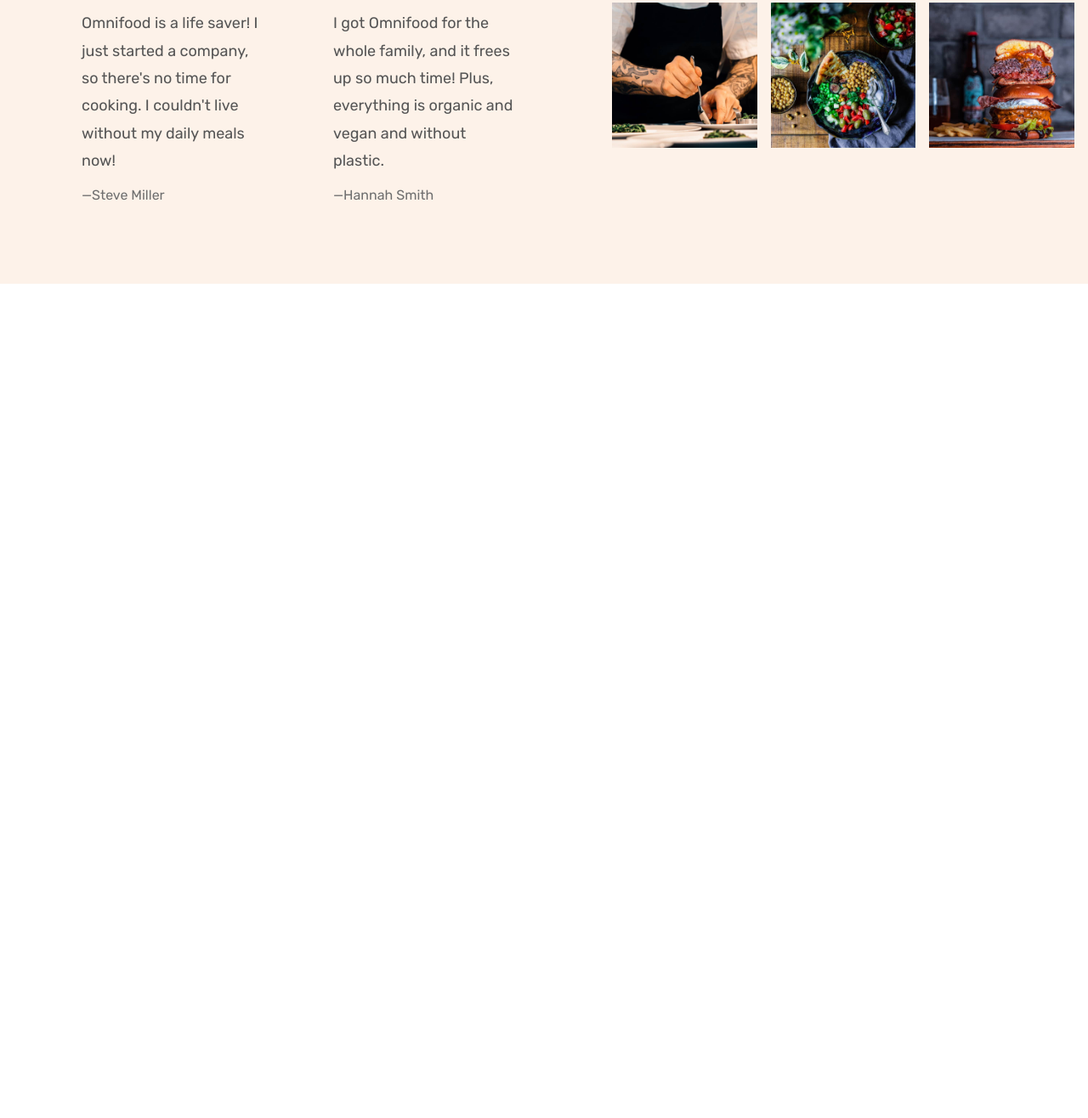
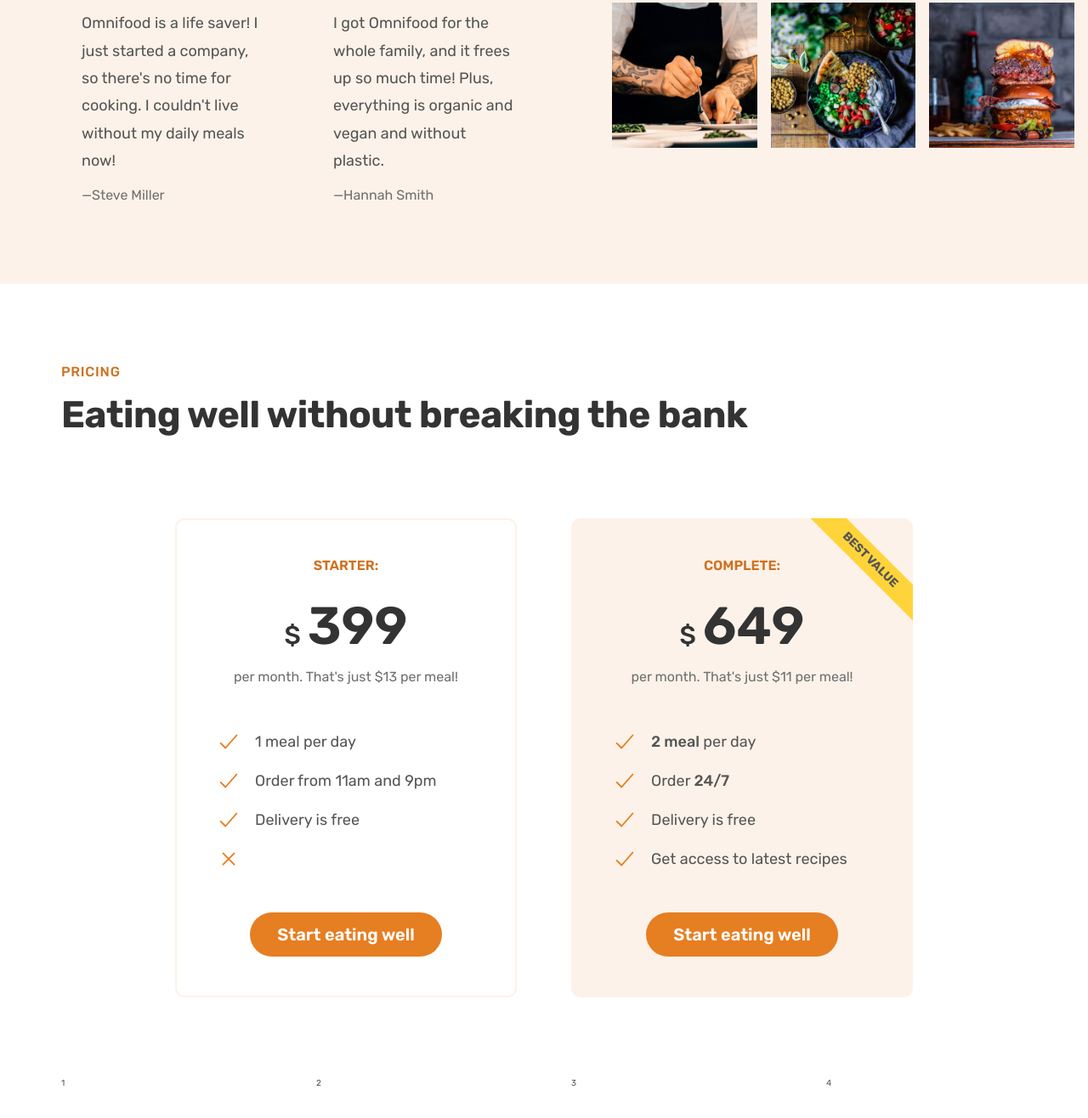
Before and after one commit to veremeychukden/food-landing, a plain HTML site: page index.html in a window 1280 px wide. Shown: the part 4277-5593 px from the top of the page at 85% size. Before the commit the page ends 4611 px from the top, so only its background shows below. Drawn offline with nearby package versions, Linux system fonts and the light colour scheme.

Commit message:
Finished with pricing section and started to create feature section

```diff
--- a/index.html
+++ b/index.html
@@ -319,6 +319,80 @@
     </div>
   </section>
 
+  <section class="section-pricing">
+    <div class="container">
+      <span class="subheading">Pricing</span>
+      <h2 class="heading-secondary">
+        Eating well without breaking the bank
+      </h2>
+    </div>
+    <div class="container grid grid-2-cols">
+      <div class="pricing-plan pricing-plan-starter">
+        <header class="plan-header">
+          <p class="plan-name">Starter:</p>
+          <p class="plan-price"><span>$</span>399</p>
+          <p class="plan-text">per month. That's just $13 per meal!</p>
+        </header>
+        <ul class="list">
+          <li class="list-item">
+            <ion-icon class="list-icon" name="checkmark-outline"></ion-icon>
+            <span>1 meal per day</span>
+          </li>
+          <li class="list-item">
+            <ion-icon class="list-icon" name="checkmark-outline"></ion-icon>
+            <span>Order from 11am and 9pm</span>
+          </li>
+          <li class="list-item">
+            <ion-icon class="list-icon" name="checkmark-outline"></ion-icon>
+            <span>Delivery is free</span>
+          </li>
+          <li class="list-item">
+            <ion-icon class="list-icon" name="close-outline"></ion-icon>
+          </li>
+        </ul>
+        <div class="plan-sign-up">
+          <a href="#" class="btn btn-full">Start eating well</a>
+        </div>
+      </div>
+      <div class="pricing-plan pricing-plan-complete">
+        <header class="plan-header">
+          <p class="plan-name">Complete:</p>
+          <p class="plan-price"><span>$</span>649</p>
+          <p class="plan-text">per month. That's just $11 per meal!</p>
+        </header>
+        <ul class="list">
+          <li class="list-item">
+            <ion-icon class="list-icon" name="checkmark-outline"></ion-icon>
+            <span><strong>2 meal</strong> per day</span>
+          </li>
+          <li class="list-item">
+            <ion-icon class="list-icon" name="checkmark-outline"></ion-icon>
+            <span>Order <strong>24/7</strong></span>
+          </li>
+          <li class="list-item">
+            <ion-icon class="list-icon" name="checkmark-outline"></ion-icon>
+            <span>Delivery is free</span>
+          </li>
+          <li class="list-item">
+            <ion-icon class="list-icon" name="checkmark-outline"></ion-icon>
+            <span>Get access to latest recipes</span>
+          </li>
+        </ul>
+        <div class="plan-sign-up">
+          <a href="#" class="btn btn-full">Start eating well</a>
+        </div>
+      </div>
+    </div>
+
+    <div class="container grid grid-4-cols">
+      <div class="feature">1</div>
+      <div class="feature">2</div>
+      <div class="feature">3</div>
+      <div class="feature">4</div>
+    </div>
+
+  </section>
+
   </main>
 <script type="module" src="https://unpkg.com/ionicons@5.5.2/dist/ionicons/ionicons.esm.js"></script>
 <script nomodule src="https://unpkg.com/ionicons@5.5.2/dist/ionicons/ionicons.js"></script>
--- a/styles/general.css
+++ b/styles/general.css
@@ -139,6 +139,26 @@
   border-bottom: 1px solid transparent;
 }
 
+.list {
+  list-style: none;
+  display: flex;
+  flex-direction: column;
+  gap: 1.6rem;
+}
+
+.list-item {
+  font-size: 1.8rem;
+  display: flex;
+  align-items: center;
+  gap: 1.6rem;
+}
+
+.list-icon {
+  width: 3rem;
+  height: 3rem;
+  color: #e67e22;
+}
+
 .margin-right-sm {
   margin-right: 1.6rem !important;
 }
@@ -163,6 +183,10 @@
   column-gap: 6.4rem;
 }
 
+.grid:not(:last-child) {
+  margin-bottom: 9.6rem;
+}
+
 .grid-center {
   align-items: center;
 }
--- a/styles/style.css
+++ b/styles/style.css
@@ -272,26 +272,6 @@
   color: #e67e22;
 }
 
-.list {
-  list-style: none;
-  display: flex;
-  flex-direction: column;
-  gap: 1.6rem;
-}
-
-.list-item {
-  font-size: 1.8rem;
-  display: flex;
-  align-items: center;
-  gap: 1.6rem;
-}
-
-.list-icon {
-  width: 3rem;
-  height: 3rem;
-  color: #e67e22;
-}
-
 /* Testimonial */
 .section-testimonials {
   background-color: #fdf2e9;
@@ -348,3 +328,78 @@
 .gallery-image:hover {
   transform: scale(1.1);
 }
+
+/* Pricing */
+.section-pricing {
+  padding: 9.6rem 0;
+}
+
+.pricing-plan {
+  border-radius: 11px;
+  width: 75%;
+}
+
+.pricing-plan-starter {
+  justify-self : end;
+  border: 2px solid #fdf2e9;
+  padding: 4.6rem;
+}
+
+.pricing-plan-complete {
+  background-color: #fdf2e9;
+  padding: 4.8rem;
+  position: relative;
+  overflow: hidden;
+}
+
+.pricing-plan-complete::after {
+  content: "Best value";
+  position: absolute;
+  top: 6%;
+  right: -18%;
+
+  text-transform: uppercase;
+  font-size: 1.4rem;
+  font-weight: 700;
+  background-color: #ffd43b;
+  padding: 0.8rem 8rem;
+  transform: rotate(45deg);
+}
+
+.plan-header {
+  text-align: center;
+  margin-bottom: 4.8rem;
+}
+
+.plan-name {
+  color: #cf711f;
+  font-weight: 600;
+  font-size: 1.6rem;
+  text-transform: uppercase;
+  letter-spacing: 0.75;
+  margin-bottom: 3.2rem;
+}
+
+.plan-price {
+  font-size: 6.2rem;
+  font-weight: 600;
+  color: #333;
+  margin-bottom: 1.6rem;
+}
+
+.plan-price span {
+  font-size: 3rem;
+  font-weight: 500;
+  margin-right: 0.8rem;
+}
+
+.plan-text {
+  font-size: 1.6rem;
+  line-height: 1.6;
+  color: #6f6f6f;
+}
+
+.plan-sign-up {
+  text-align: center;
+  margin-top: 4.8rem;
+}
```
